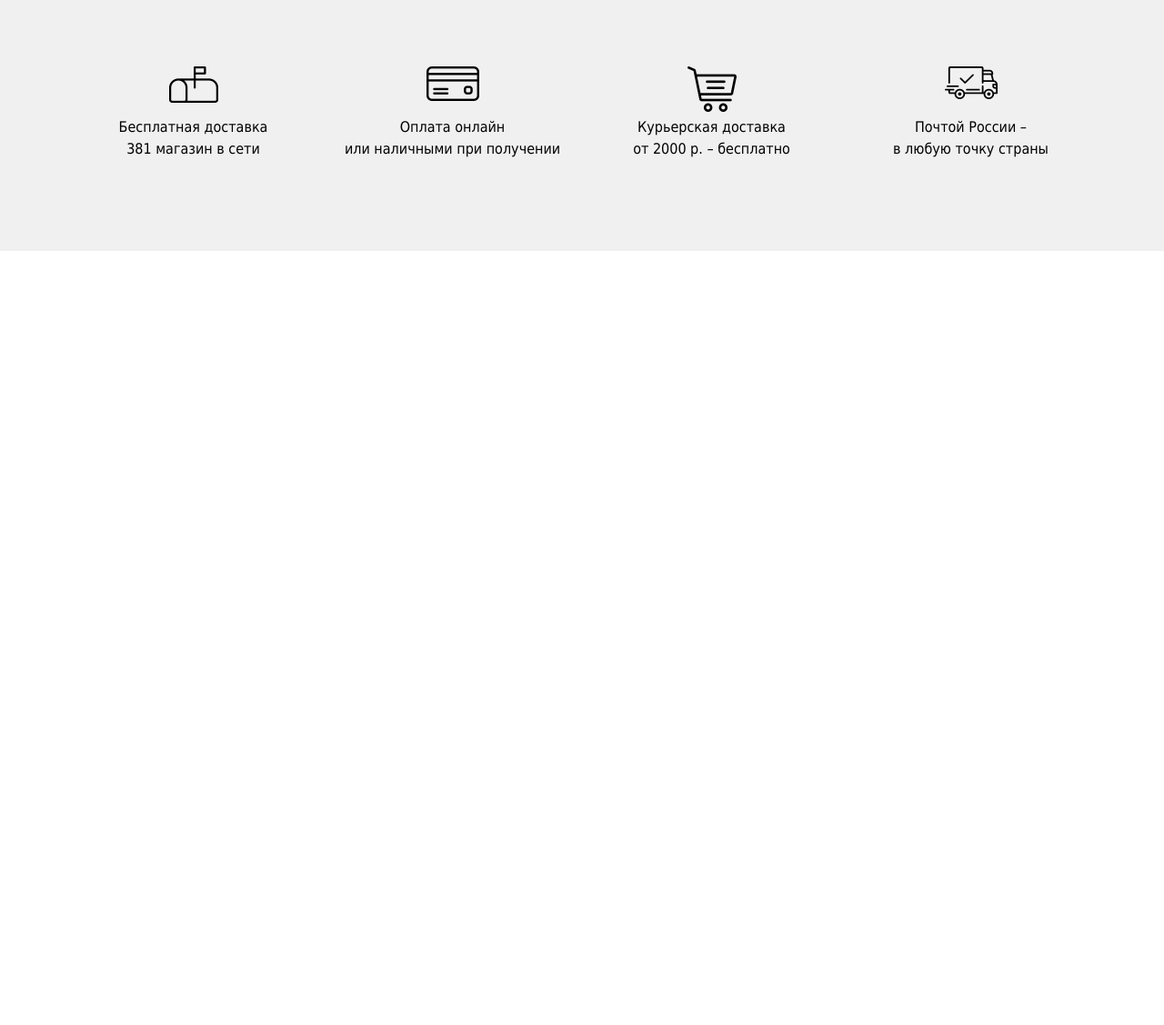
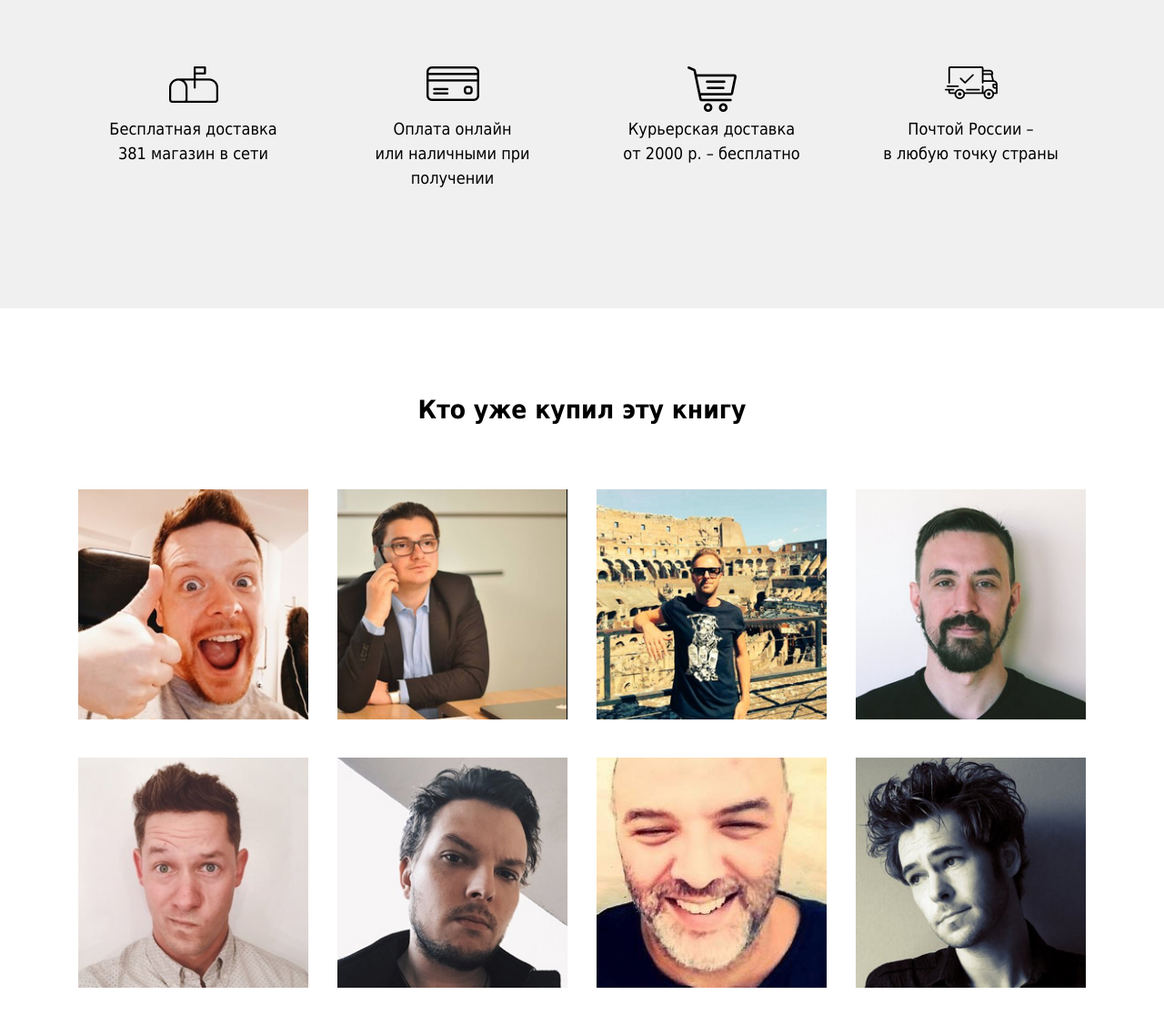
Before and after one commit to uzhas76064/book, a plain HTML site: page index.html in a window 1280 px wide. Shown: the part 944-2071 px from the top of the page at 91% size. Before the commit the page ends 1244 px from the top, so only its background shows below. Drawn offline with nearby package versions, Linux system fonts and the light colour scheme.

Commit message:
Web-page completed

```diff
--- a/index.html
+++ b/index.html
@@ -82,18 +82,33 @@
     <!-- /.features -->
     <section class="customers">
         <div class="container">
+            <h3 class="customers__title">Кто уже купил эту книгу</h3>
             <div class="row">
-                <div class="col-md-3">
-                    <img src="" alt="">
+                <div class="col-12 col-sm-6 col-md-3">
+                    <img class="customers__item" src="img/Слой 7.jpg" alt="">
                 </div>
-                <div class="col-md-3">
-                    <img src="" alt="">
+                <div class="col-12 col-sm-6 col-md-3">
+                    <img class="customers__item" src="img/Слой 3.jpg" alt="">
                 </div>
-                <div class="col-md-3">
-                    <img src="" alt="">
+                <div class="col-12 col-sm-6 col-md-3">
+                    <img class="customers__item" src="img/Слой 4.jpg" alt="">
                 </div>
-                <div class="col-md-3">
-                    <img src="" alt="">
+                <div class="col-12 col-sm-6 col-md-3">
+                    <img class="customers__item" src="img/Слой 8.jpg" alt="">
+                </div>
+            </div>
+            <div class="row">
+                <div class="col-12 col-sm-6 col-md-3">
+                    <img class="customers__item" src="img/Слой 2.jpg" alt="">
+                </div>
+                <div class="col-12 col-sm-6 col-md-3">
+                    <img class="customers__item" src="img/Слой 5.jpg" alt="">
+                </div>
+                <div class="col-12 col-sm-6 col-md-3">
+                    <img class="customers__item" src="img/Слой 6.jpg" alt="">
+                </div>
+                <div class="col-12 col-sm-6 col-md-3">
+                    <img class="customers__item" src="img/Слой 1.jpg" alt="">
                 </div>
             </div>
         </div>
--- a/style.css
+++ b/style.css
@@ -55,13 +55,13 @@ img {
     background-color: rgb(208,104,43);
     padding: 21px 47px;
     margin-bottom: 20px;
+    margin-right: 47px;
 }
 
 .button-o {
     color: #D0682B;
     background: none;
     border: 2px solid #D0682B;
-    margin-left: 47px;
 }
 
 .features {
@@ -69,6 +69,7 @@ img {
     background: rgb(240,240,240);
     padding-top: 89px;
     padding-bottom: 100px;
+    margin-bottom: 95px;
 }
 
 .features__title {
@@ -80,8 +81,19 @@ img {
     min-height: 55px;
 }
 
-.features__text {
+.features-text {
     font-size: 18px;
     font-weight: 400;
     margin-bottom: 30px;
 }
+
+.customers__title {
+    text-align: center;
+    margin-bottom: 70px;
+    font-weight: 700;
+}
+
+.customers__item {
+    text-align: center;
+    margin-bottom: 40px;
+}
```
Also changed, not shown: img/Слой 1.jpg (added), img/Слой 2.jpg (added), img/Слой 3.jpg (added), img/Слой 4.jpg (added), img/Слой 5.jpg (added), img/Слой 6.jpg (added), img/Слой 7.jpg (added), img/Слой 8.jpg (added).
